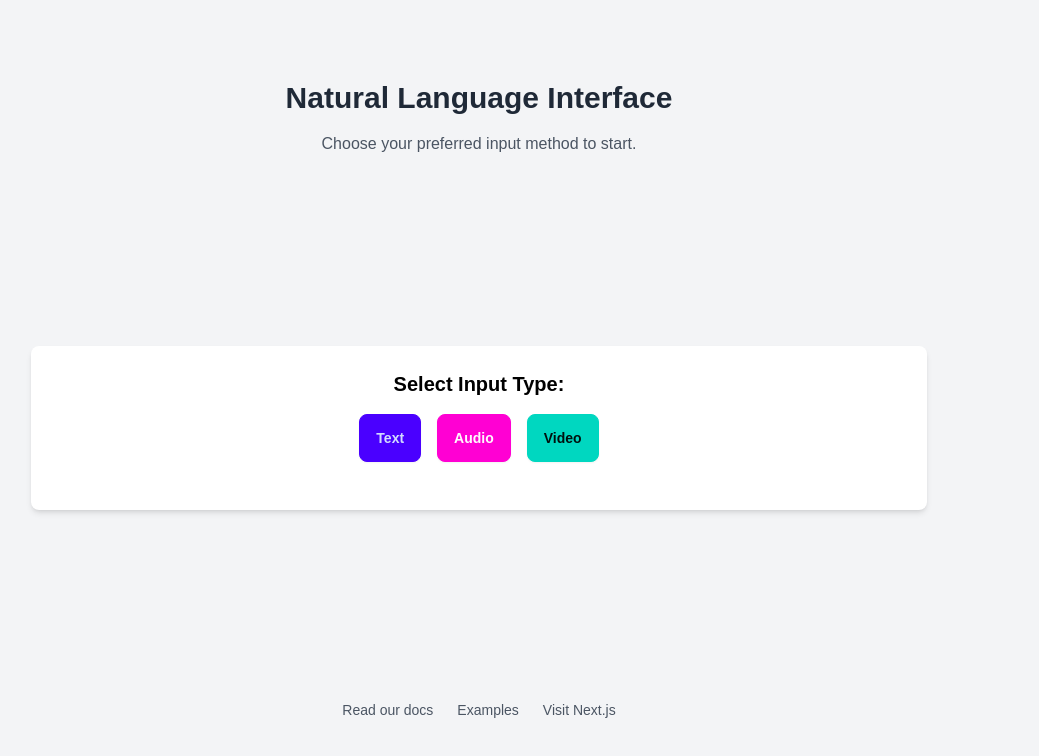
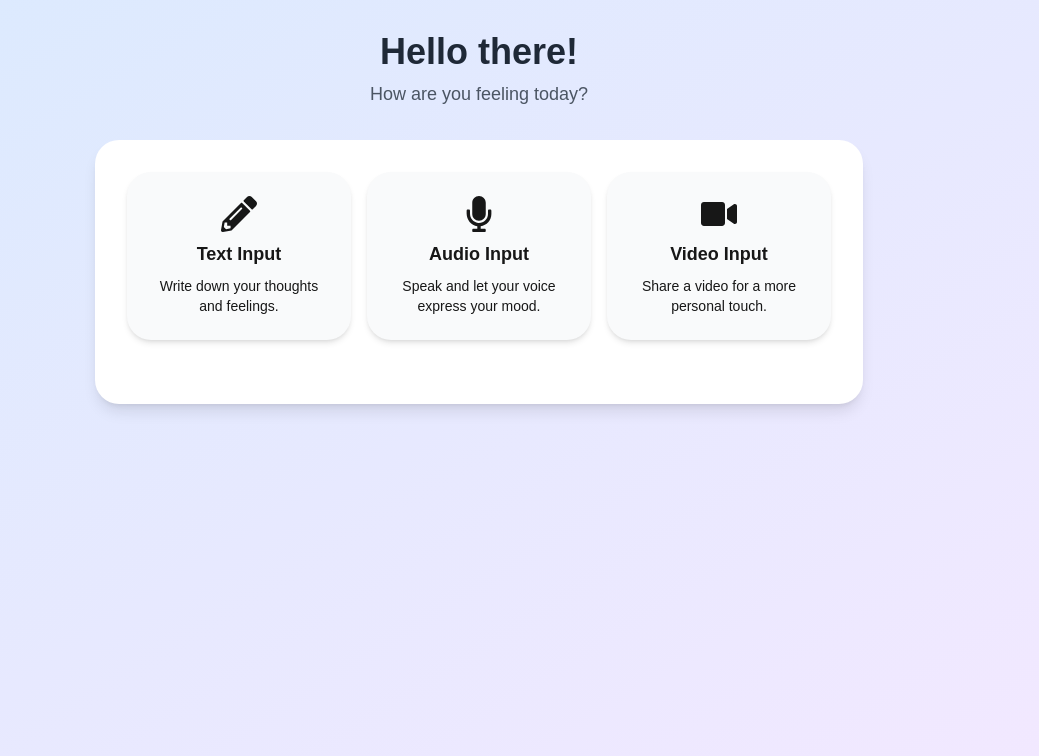
Before and after one commit to psychiatrai/mexa-hackathon-2024, a Next.js app in the folder frontend/: page / in a window 1280 px wide. Shown: the top 756 px of the page, without its empty margins (161-1200 px from the left). Built offline with nearby package versions, Linux system fonts and the light colour scheme.

Commit message:
make Layout

```diff
--- a/frontend/package.json
+++ b/frontend/package.json
@@ -11,7 +11,8 @@
   "dependencies": {
     "next": "15.0.3",
     "react": "19.0.0-rc-66855b96-20241106",
-    "react-dom": "19.0.0-rc-66855b96-20241106"
+    "react-dom": "19.0.0-rc-66855b96-20241106",
+    "react-icons": "^5.4.0"
   },
   "devDependencies": {
     "@types/node": "^20",
--- a/frontend/src/app/page.tsx
+++ b/frontend/src/app/page.tsx
@@ -1,75 +1,260 @@
-'use client'
-import { useRouter } from "next/navigation";
+/* eslint-disable @typescript-eslint/no-unused-vars */
+'use client';
+
+import { useState, useRef, useEffect } from "react";
+import { FaPencilAlt, FaMicrophone, FaVideo, FaStop, FaPlay, FaUpload } from 'react-icons/fa';
 
 export default function Home() {
-  const router = useRouter();
+  const [activeInput, setActiveInput] = useState<"text" | "audio" | "video" | null>(null);
 
   return (
-    <div className="min-h-screen bg-gray-100 flex flex-col items-center justify-between p-8 pb-20 sm:p-20">
-      {/* Header */}
-      <header className="text-center">
-        <h1 className="text-3xl font-bold mb-4 text-gray-800">
-          Natural Language Interface
-        </h1>
-        <p className="text-gray-600">
-          Choose your preferred input method to start.
-        </p>
+    <div className="min-h-screen bg-gradient-to-br from-blue-100 to-purple-100 flex flex-col items-center p-8">
+      <header className="text-center mb-8">
+        <h1 className="text-4xl font-bold text-gray-800 mb-2">Hello there!</h1>
+        <p className="text-lg text-gray-600">How are you feeling today?</p>
       </header>
 
-      {/* Main Section */}
-      <main className="w-full max-w-4xl bg-white shadow-md p-6 rounded-lg">
-        <div className="flex flex-col items-center gap-4 mb-6">
-          <h2 className="text-xl font-semibold text-black">Select Input Type:</h2>
-          <div className="flex gap-4">
-            <button
-              className="btn btn-primary"
-              onClick={() => router.push("/textinput")}
-            >
-              Text
-            </button>
-            <button
-              className="btn btn-secondary"
-              onClick={() => router.push("/audioinput")}
-            >
-              Audio
-            </button>
-            <button
-              className="btn btn-accent"
-              onClick={() => router.push("/videoinput")}
-            >
-              Video
-            </button>
+      <main className="w-full max-w-3xl bg-white shadow-lg p-8 rounded-3xl">
+        <div className="grid grid-cols-1 sm:grid-cols-3 gap-4 mb-8">
+          <Card
+            icon={<FaPencilAlt />}
+            title="Text Input"
+            description="Write down your thoughts and feelings."
+            onClick={() => setActiveInput("text")}
+            isActive={activeInput === "text"}
+          />
+          <Card
+            icon={<FaMicrophone />}
+            title="Audio Input"
+            description="Speak and let your voice express your mood."
+            onClick={() => setActiveInput("audio")}
+            isActive={activeInput === "audio"}
+          />
+          <Card
+            icon={<FaVideo />}
+            title="Video Input"
+            description="Share a video for a more personal touch."
+            onClick={() => setActiveInput("video")}
+            isActive={activeInput === "video"}
+          />
+        </div>
+
+        {activeInput && (
+          <div className="mt-8">
+            <h3 className="text-2xl font-semibold text-gray-800 mb-4">
+              {activeInput === "text" && "Tell us more in text."}
+              {activeInput === "audio" && "Record your voice."}
+              {activeInput === "video" && "Capture your mood in a video."}
+            </h3>
+
+            {activeInput === "text" && <TextInput />}
+            {activeInput === "audio" && <AudioRecorder />}
+            {activeInput === "video" && <VideoRecorder />}
           </div>
-        </div>
+        )}
       </main>
-
-      {/* Footer */}
-      <footer className="flex gap-6 items-center justify-center text-sm text-gray-600">
-        <a
-          className="hover:underline"
-          href="https://nextjs.org/docs"
-          target="_blank"
-          rel="noopener noreferrer"
-        >
-          Read our docs
-        </a>
-        <a
-          className="hover:underline"
-          href="https://vercel.com/templates"
-          target="_blank"
-          rel="noopener noreferrer"
-        >
-          Examples
-        </a>
-        <a
-          className="hover:underline"
-          href="https://nextjs.org"
-          target="_blank"
-          rel="noopener noreferrer"
-        >
-          Visit Next.js
-        </a>
-      </footer>
     </div>
   );
 }
+
+const Card = ({
+  icon,
+  title,
+  description,
+  onClick,
+  isActive,
+}: {
+  icon: JSX.Element;
+  title: string;
+  description: string;
+  onClick: () => void;
+  isActive: boolean;
+}) => (
+  <div
+    onClick={onClick}
+    className={`flex flex-col items-center justify-center gap-2 p-6 rounded-3xl cursor-pointer transition-all shadow-md ${
+      isActive ? "bg-blue-500 text-white" : "bg-gray-50 hover:shadow-lg"
+    }`}
+  >
+    <span className="text-4xl">{icon}</span>
+    <h3 className="text-lg font-semibold">{title}</h3>
+    <p className="text-sm text-center">{description}</p>
+  </div>
+);
+
+// TextInput Component
+const TextInput = () => {
+  const [text, setText] = useState("");
+  const handleSubmit = () => {
+    if (text.trim()) alert(`Your input: ${text}`);
+    setText("");
+  };
+
+  return (
+    <div className="flex flex-col gap-4 items-center">
+      <textarea
+        rows={4}
+        className="w-full border rounded-lg p-4 shadow-sm focus:ring-2 focus:ring-blue-400 focus:outline-none"
+        placeholder="Type here..."
+        value={text}
+        onChange={(e) => setText(e.target.value)}
+      />
+      <button
+        onClick={handleSubmit}
+        className="px-6 py-3 bg-blue-500 text-white rounded-lg hover:bg-blue-600 transition-all"
+      >
+        Submit
+      </button>
+    </div>
+  );
+};
+
+// AudioRecorder Component
+const AudioRecorder = () => {
+  const [recording, setRecording] = useState(false);
+  const [audioBlob, setAudioBlob] = useState<Blob | null>(null);
+  const [mediaRecorder, setMediaRecorder] = useState<MediaRecorder | null>(null);
+  const [message, setMessage] = useState("");
+  const [sendButtonText, setSendButtonText] = useState("Send Audio");
+
+  const startRecording = async () => {
+    const stream = await navigator.mediaDevices.getUserMedia({ audio: true });
+    const recorder = new MediaRecorder(stream);
+    const chunks: Blob[] = [];
+
+    recorder.ondataavailable = (e) => chunks.push(e.data);
+    recorder.onstop = () => {
+      const audioData = new Blob(chunks, { type: "audio/webm" });
+      setAudioBlob(audioData);
+      setSendButtonText("Send");
+    };
+
+    recorder.start();
+    setRecording(true);
+    setMessage("Someone is speaking");
+    setMediaRecorder(recorder);
+  };
+
+  const stopRecording = () => {
+    if (mediaRecorder) {
+      mediaRecorder.stop();
+      setRecording(false);
+      setMessage("");
+    }
+  };
+
+  const handleUpload = async () => {
+    if (audioBlob) {
+      const formData = new FormData();
+      formData.append("audio", audioBlob, "audio_recording.webm");
+
+      alert("Audio data sent to the server!");
+    }
+  };
+
+  return (
+    <div className="text-center">
+      {message && <p className="text-red-500 mb-4">{message}</p>}
+      {recording ? (
+        <button
+          onClick={stopRecording}
+          className="px-6 py-3 m-6 bg-red-500 text-white rounded-lg hover:bg-red-600 transition-all flex items-center"
+        >
+          <FaStop className="mr-2" /> Stop Recording
+        </button>
+      ) : (
+        <button
+          onClick={startRecording}
+          className="px-6 py-3 bg-green-500 text-white rounded-lg hover:bg-green-600 transition-all flex items-center"
+        >
+          <FaPlay className="mr-2" /> Start Recording
+        </button>
+      )}
+
+      {audioBlob && (
+        <button
+          onClick={handleUpload}
+          className="mt-4 px-6 py-3 bg-blue-500 text-white rounded-lg hover:bg-blue-600 transition-all flex items-center"
+        >
+          <FaUpload className="mr-2" /> {sendButtonText}
+        </button>
+      )}
+    </div>
+  );
+};
+
+// VideoRecorder Component
+const VideoRecorder = () => {
+  const [recording, setRecording] = useState(false);
+  const [videoBlob, setVideoBlob] = useState<Blob | null>(null);
+  const [mediaRecorder, setMediaRecorder] = useState<MediaRecorder | null>(null);
+  const [sendButtonText, setSendButtonText] = useState("Send Video");
+  const videoRef = useRef<HTMLVideoElement>(null);
+
+  const startRecording = async () => {
+    const stream = await navigator.mediaDevices.getUserMedia({ video: true });
+    const recorder = new MediaRecorder(stream);
+    const chunks: Blob[] = [];
+
+    if (videoRef.current) {
+      videoRef.current.srcObject = stream;
+    }
+
+    recorder.ondataavailable = (e) => chunks.push(e.data);
+    recorder.onstop = () => {
+      const videoData = new Blob(chunks, { type: "video/webm" });
+      setVideoBlob(videoData);
+      setSendButtonText("Send");
+    };
+
+    recorder.start();
+    setRecording(true);
+    setMediaRecorder(recorder);
+  };
+
+  const stopRecording = () => {
+    if (mediaRecorder) {
+      mediaRecorder.stop();
+      setRecording(false);
+    }
+  };
+
+  const handleUpload = async () => {
+    if (videoBlob) {
+      const formData = new FormData();
+      formData.append("video", videoBlob, "video_recording.webm");
+
+      alert("Video data sent to the server!");
+    }
+  };
+
+  return (
+    <div className="text-center">
+      <video ref={videoRef} autoPlay playsInline className="mb-4 rounded-lg" />
+      {recording ? (
+        <button
+          onClick={stopRecording}
+          className="px-6 py-3 bg-red-500 text-white rounded-lg hover:bg-red-600 transition-all flex items-center"
+        >
+          <FaStop className="mr-2" /> Stop Recording
+        </button>
+      ) : (
+        <button
+          onClick={startRecording}
+          className="px-6 py-3 bg-purple-500 text-white rounded-lg hover:bg-purple-600 transition-all flex items-center"
+        >
+          <FaPlay className="mr-2" /> Start Recording
+        </button>
+      )}
+
+      {videoBlob && (
+        <button
+          onClick={handleUpload}
+          className="mt-4 px-6 py-3 bg-blue-500 text-white rounded-lg hover:bg-blue-600 transition-all flex items-center"
+        >
+          <FaUpload className="mr-2" /> {sendButtonText}
+        </button>
+      )}
+    </div>
+  );
+};
--- a/frontend/src/app/result/page.tsx
+++ b/frontend/src/app/result/page.tsx
@@ -1,9 +1,9 @@
-import ResultView from "@/Components/ResponseDisplay/ResultView";
+// import ResultView from "@/Components/ResponseDisplay/ResultView";
 
-export default function ResultPage() {
-  return (
-    <div className="min-h-screen bg-gray-100 flex items-center justify-center">
-      <ResultView />
-    </div>
-  );
-}
+// export default function ResultPage() {
+//   return (
+//     <div className="min-h-screen bg-gray-100 flex items-center justify-center">
+//       <ResultView />
+//     </div>
+//   );
+// }
--- a/frontend/src/app/videoinput/page.tsx
+++ b/frontend/src/app/videoinput/page.tsx
@@ -1,10 +1,10 @@
-"use client";
-import { VideoInputComponent } from "@/Components/InputHandlers/VideoInput";
+// "use client";
+// import { VideoInputComponent } from "@/Components/InputHandlers/VideoInput";
 
-export default function VideoInputPage() {
-  return (
-    <div className="min-h-screen flex flex-col bg-gray-100">
-      <VideoInputComponent />
-    </div>
-  );
-}
+// export default function VideoInputPage() {
+//   return (
+//     <div className="min-h-screen flex flex-col bg-gray-100">
+//       <VideoInputComponent />
+//     </div>
+//   );
+// }
```
Also changed, not shown: frontend/src/Components/InputHandlers/VideoInput.tsx (+66 -66 lines), frontend/src/Components/ResponseDisplay/ResultView.tsx (+10 -10 lines), frontend/src/Components/UI/Button.tsx (+13 -13 lines), 1 other file (tests, documents, lock files or other folders).
